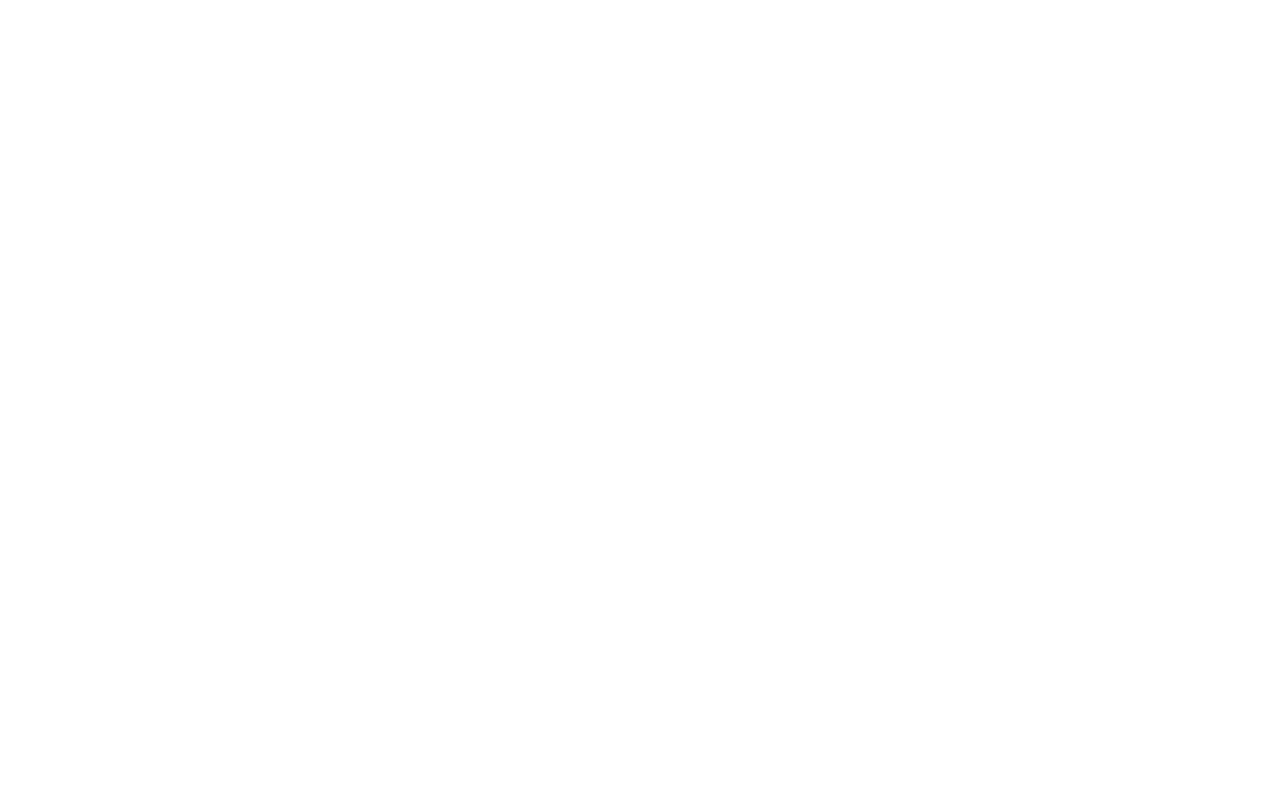
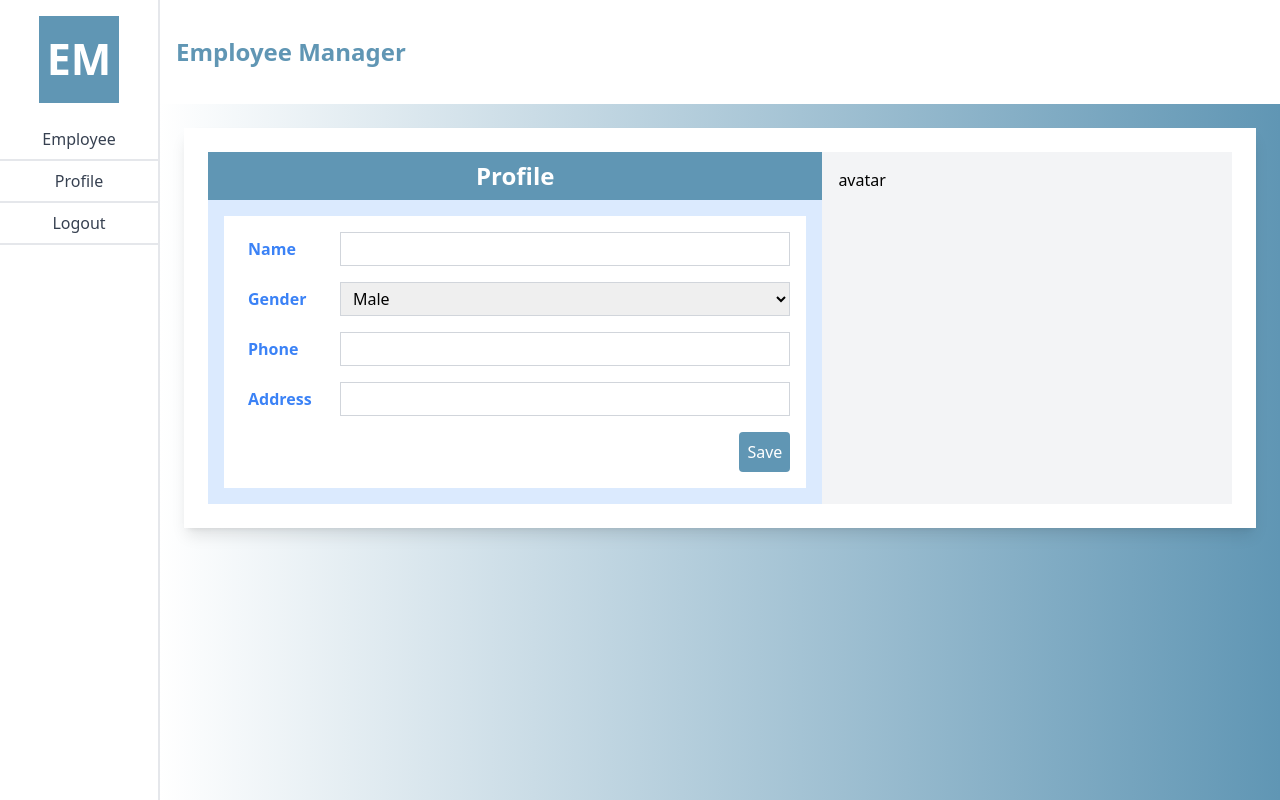
Before and after one commit to alisonwu6/employee-manager, a React (Vite) app in the folder frontend/: page /profile in a window 1280 px wide. Before the commit this address had no page. Built offline with nearby package versions, Linux system fonts and the light colour scheme; no server answers; sample sign-in values are in the browser's storage.

Commit message:
feat(frontend): add profile page, set token to protect route.

```diff
--- a/frontend/src/App.jsx
+++ b/frontend/src/App.jsx
@@ -4,6 +4,7 @@ import ProtectedRoute from "./components/protectRoute";
 import Employee from "./pages/Employee";
 import Register from "./pages/Register";
 import Login from "./pages/Login";
+import Profile from "./pages/Profile";
 import "./App.css";
 
 function App() {
@@ -23,6 +24,14 @@ function App() {
             }
           />
           <Route
+            path="/profile"
+            element={
+              <ProtectedRoute>
+                <Profile />
+              </ProtectedRoute>
+            }
+          />
+          <Route
             path="/Register"
             element={<Register />}
           />
--- a/frontend/src/components/layout.jsx
+++ b/frontend/src/components/layout.jsx
@@ -26,6 +26,12 @@ const Layout = () => {
             >
               Employee
             </Link>
+            <Link
+              to="/profile"
+              className="block p-2 text-gray-700 hover:bg-gray-200 border-b-2"
+            >
+              Profile
+            </Link>
             <button
               onClick={handleLogout}
               className="block p-2 text-gray-700 hover:bg-gray-200 border-b-2 w-full"
@@ -37,7 +43,7 @@ const Layout = () => {
       </aside>
 
       <div className="flex-1 flex flex-col">
-        <header className="bg-white px-4 py-9">
+        <header className="bg-white px-4 py-9 flex justify-between items-center">
           <h1 className="text-primary text-2xl font-bold">Employee Manager</h1>
         </header>
 
--- a/frontend/src/components/protectRoute.jsx
+++ b/frontend/src/components/protectRoute.jsx
@@ -2,8 +2,11 @@ import { Navigate } from "react-router-dom";
 import { useAuth } from "../contexts/AuthContext";
 
 const ProtectedRoute = ({ children }) => {
-  const { user } = useAuth();
-  return user ? children : <Navigate to="/login" />;
+  const { token, isAuthLoaded } = useAuth();
+
+  if (!isAuthLoaded) return <p>Loading</p>;
+  if (!token) return <Navigate to="/login" />;
+  return children;
 };
 
 export default ProtectedRoute;
--- a/frontend/src/contexts/AuthContext.jsx
+++ b/frontend/src/contexts/AuthContext.jsx
@@ -4,30 +4,38 @@ const AuthContext = createContext();
 export const AuthProvider = ({ children }) => {
   const [user, setUser] = useState(null);
   const [token, setToken] = useState(null);
+  const [isAuthLoaded, setIsAuthLoaded] = useState(false);
 
   useEffect(() => {
     const tokenStored = localStorage.getItem("token");
-    setToken(tokenStored);
-    if (!tokenStored) {
+    const userStored = localStorage.getItem("user");
+
+    if (tokenStored && userStored) {
+      setToken(tokenStored);
+      setUser(userStored);
+    } else {
       logout();
     }
+
+    setIsAuthLoaded(true);
   }, []);
 
-  const login = (userData) => {
+  const login = ({ token, ...userData }) => {
     setUser(userData);
-    setToken(userData.token);
-    console.log("userData", userData);
-    localStorage.setItem("token", userData.token);
+    setToken(token);
+    localStorage.setItem("user", JSON.stringify(userData));
+    localStorage.setItem("token", token);
   };
 
   const logout = () => {
     setUser(null);
     setToken(null);
+    localStorage.removeItem("user");
     localStorage.removeItem("token");
   };
 
   return (
-    <AuthContext.Provider value={{ user, token, login, logout }}>
+    <AuthContext.Provider value={{ user, token, isAuthLoaded, login, logout }}>
       {children}
     </AuthContext.Provider>
   );
--- /dev/null
+++ b/frontend/src/pages/Profile.jsx
@@ -0,0 +1,125 @@
+import { useState, useEffect } from "react";
+import { useAuth } from "../contexts/AuthContext";
+import axiosInstance from "../api/axiosConfig";
+
+function Profile() {
+  const [formData, setFormData] = useState({
+    name: "",
+    gender: "",
+    phone: "",
+    address: "",
+  });
+  const { user, token } = useAuth();
+
+  useEffect(() => {
+    const fetchProfile = async () => {
+      try {
+        const response = await axiosInstance.get("/api/auth/profile", {
+          headers: { Authorization: `Bearer ${token}` },
+        });
+        setFormData({
+          name: response.data.name,
+          gender: response.data.gender,
+          phone: response.data.phone,
+          address: response.data.address,
+        });
+      } catch (error) {
+        alert(`Failed to fetch profile. Please try again. Error: ${error}`);
+      }
+    };
+    if (user) fetchProfile();
+  }, [user]);
+
+  const handleSubmit = async (e) => {
+    e.preventDefault();
+    try {
+      await axiosInstance.post("/api/auth/profile", formData, {
+        headers: { Authorization: `Bearer ${token}` },
+      });
+      alert("Profile Updated!");
+    } catch (error) {
+      alert(`Login failed: ${error.response.data.message}`);
+    }
+  };
+
+  return (
+    <div className="bg-white p-6 shadow-lg">
+      <div className="grid grid-cols-[6fr_4fr]">
+        <div className="">
+          <h1 className="text-2xl font-bold text-center bg-primary py-2 text-white">
+            Profile
+          </h1>
+          <div className="bg-blue-100 p-4">
+            <form
+              onSubmit={handleSubmit}
+              className="bg-white space-y-4 p-4"
+            >
+              <div className="flex items-center justify-between">
+                <label className="min-w-[100px] pl-2 text-blue-500 font-bold">
+                  Name
+                </label>
+                <input
+                  type="text"
+                  value={formData.name}
+                  onChange={(e) =>
+                    setFormData({ ...formData, name: e.target.value })
+                  }
+                  className="border border-gray-300 px-2 py-1 w-full"
+                />
+              </div>
+              <div className="flex items-center justify-between">
+                <label className="min-w-[100px] pl-2 text-blue-500 font-bold">
+                  Gender
+                </label>
+                <select
+                  onChange={(e) =>
+                    setFormData({ ...formData, gender: e.target.value })
+                  }
+                  className="border border-gray-300 px-2 py-1 w-full"
+                >
+                  <option value="male">Male</option>
+                  <option value="female">Female</option>
+                  <option value="others">Others</option>
+                </select>
+              </div>
+              <div className="flex items-center justify-between">
+                <label className="min-w-[100px] pl-2 text-blue-500 font-bold">
+                  Phone
+                </label>
+                <input
+                  type="text"
+                  value={formData.phone}
+                  onChange={(e) =>
+                    setFormData({ ...formData, phone: e.target.value })
+                  }
+                  className="border border-gray-300 px-2 py-1 w-full"
+                />
+              </div>
+              <div className="flex items-center justify-between">
+                <label className="min-w-[100px] pl-2 text-blue-500 font-bold">
+                  Address
+                </label>
+                <input
+                  type="text"
+                  value={formData.address}
+                  onChange={(e) =>
+                    setFormData({ ...formData, address: e.target.value })
+                  }
+                  className="border border-gray-300 px-2 py-1 w-full"
+                />
+              </div>
+              <div className="flex justify-end">
+                <button className="bg-primary text-white p-2 rounded">
+                  Save
+                </button>
+              </div>
+            </form>
+          </div>
+        </div>
+        <div className="bg-gray-100 p-4">avatar</div>
+      </div>
+    </div>
+  );
+}
+
+export default Profile;
```
